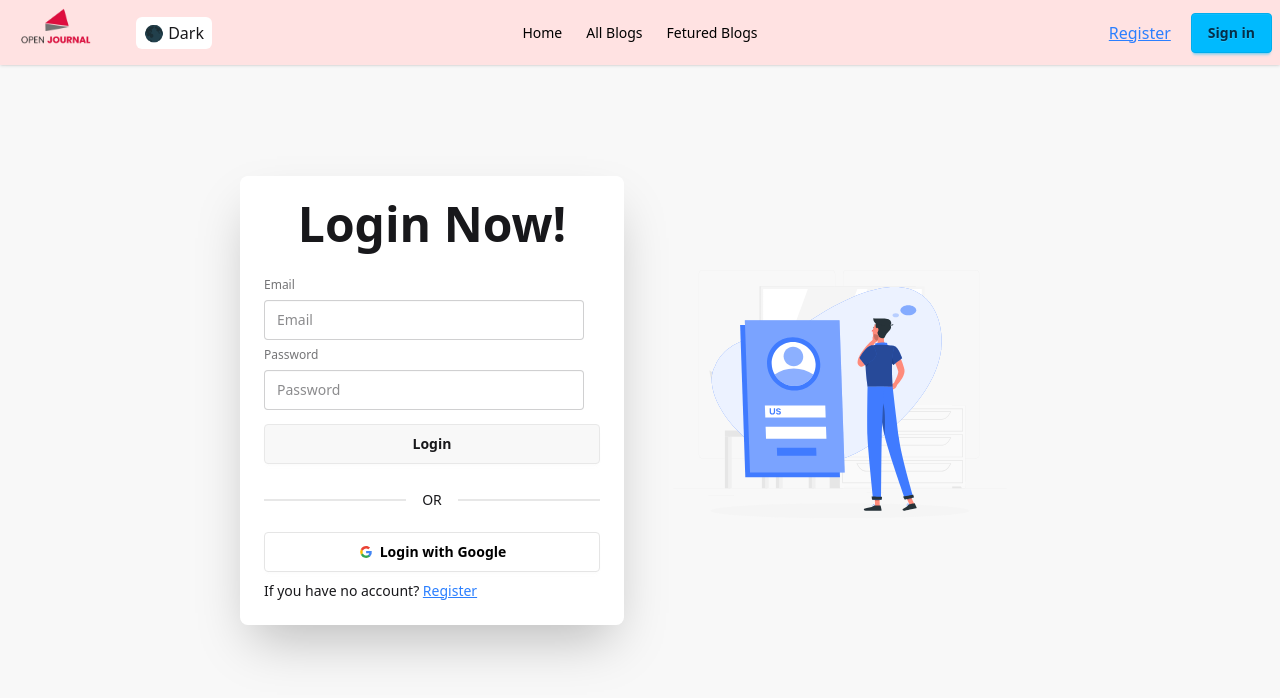
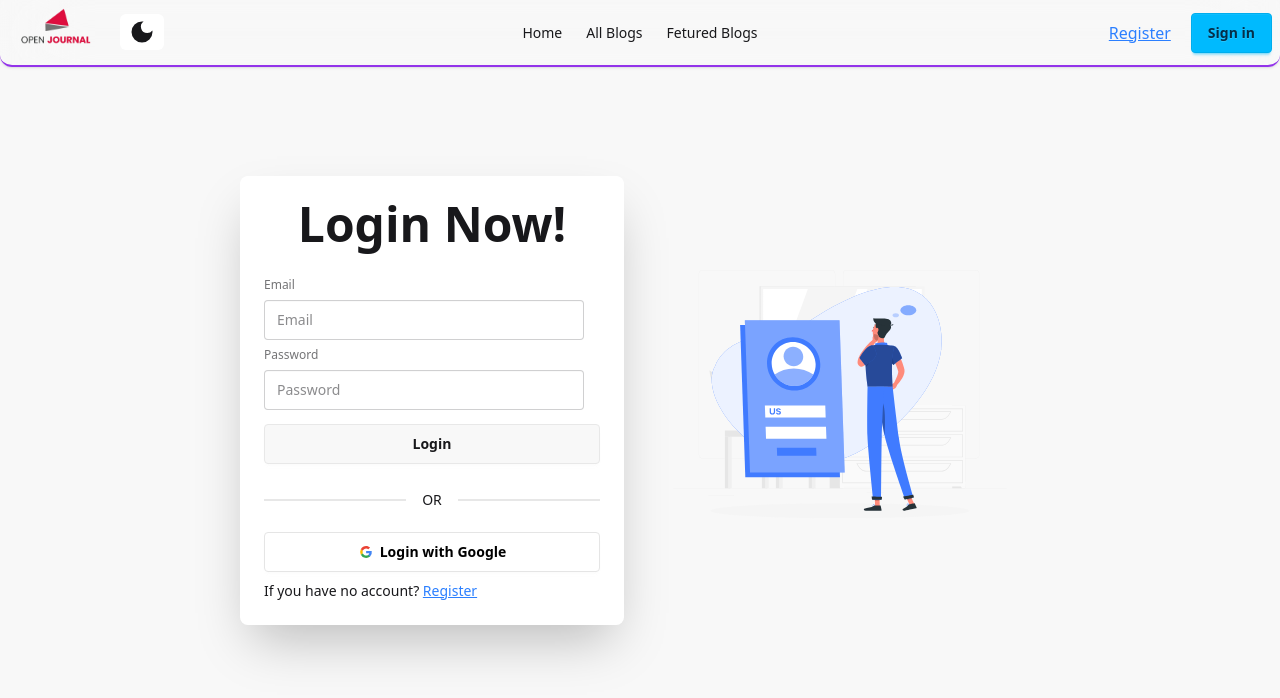
Before and after one commit to ratulislam46/openjournal-client, a React (Vite) app: page /login in a window 1280 px wide. Shown: the top 698 px of the page. Built offline with nearby package versions, Linux system fonts and the light colour scheme; no server answers.

Commit message:
update navbar and modify recent blogs section

```diff
--- a/package.json
+++ b/package.json
@@ -21,6 +21,7 @@
     "framer-motion": "^12.18.1",
     "lottie-react": "^2.4.1",
     "motion": "^12.18.1",
+    "ogl": "^1.0.11",
     "react": "^19.1.0",
     "react-data-table-component": "^7.7.0",
     "react-dom": "^19.1.0",
--- a/src/App.css
+++ b/src/App.css
@@ -4,3 +4,9 @@
     margin-right: 2px;
     color: white;
 }
+
+.particles-container {
+  position: relative;
+  width: 100%;
+  height: 100%;
+}
--- a/src/Components/Footer/Footer.jsx
+++ b/src/Components/Footer/Footer.jsx
@@ -3,7 +3,7 @@ import logo from '../../../public/logo.png'
 
 const Footer = () => {
     return (
-        <footer className="footer sm:footer-horizontal bg-red-200 text-base-content p-10">
+        <footer className="footer sm:footer-horizontal bg-gray-900 text-white p-10">
             <aside>
                 <img src={logo} alt="log" className='w-24'/>
                 <p className='w-[70%]'>
--- a/src/Components/Navbar/Navbar.jsx
+++ b/src/Components/Navbar/Navbar.jsx
@@ -3,6 +3,8 @@ import logo from '../../../public/logo.png'
 import { AuthContext } from '../../Auth/AuthProvider';
 import { use, useEffect, useState } from 'react';
 import toast from 'react-hot-toast';
+import { MdDarkMode } from "react-icons/md";
+import { MdLightMode } from "react-icons/md";
 
 const Navbar = () => {
 
@@ -40,7 +42,7 @@ const Navbar = () => {
     }, [theme]);
 
     return (
-        <div className='shadow-sm fixed top-0 left-0 w-full z-50 bg-red-100 '>
+        <div className='shadow-sm fixed top-0 left-0 w-full z-50 border-b-2 border-primary rounded-b-xl backdrop-blur-2xl'>
             <div className="navbar container mx-auto">
                 <div className="navbar-start">
                     <div className="dropdown">
@@ -60,18 +62,18 @@ const Navbar = () => {
                     </Link>
 
                     {/* Right side toggle button */}
-                    <div className="flex-none ml-4 lg:ml-8">
+                    <div className="flex-none ml-8 md:ml-4">
                         <button
                             className="px-2 py-1 rounded-md bg-base-100"
                             onClick={() => setTheme(theme === "light" ? "dark" : "light")}
                         >
-                            {theme === "light" ? "🌑 Dark" : "🔆 Light"}
+                            {theme === "light" ? <MdDarkMode size={28} /> : <MdLightMode size={28} />}
                         </button>
                     </div>
 
                 </div>
                 <div className="navbar-center hidden lg:flex">
-                    <ul className="menu menu-horizontal px-1 text-black">
+                    <ul className="menu menu-horizontal px-1 text-base-content">
                         {
                             links
                         }
--- a/src/Extra/Talk/Talk.jsx
+++ b/src/Extra/Talk/Talk.jsx
@@ -6,14 +6,14 @@ const Talk = () => {
         <div>
             <div className='px-2 lg:px-0'>
                 <div className='lg:flex justify-between items-center my-24'>
-                    <div className=' space-y-5'>
+                    <div data-aos="zoom-in-up" className=' space-y-5'>
                         <h3 className='text-xl text-amber-500 font-semibold'>Talk to support</h3>
                         <h1 className='text-2xl md:text-3xl lg:text-5xl font-semibold -mt-4 '>Frequently asked questiions</h1>
                         <p className='text-base-content'>Find answers to your questions instantly. Need more guidance? Dive into our extensive documentation for all your queries.</p>
                         <Link to='/'><button className='btn bg-amber-400 px-6 md:px-8 lg:px-10 p rounded'>Contact Our Team</button></Link>
                     </div>
 
-                    <div className='mt-12 lg:mt-0'>
+                    <div data-aos="zoom-in-up" className='mt-12 lg:mt-0'>
                         <div className="collapse collapse-plus bg-base-100 border border-base-300">
                             <input type="radio" name="my-accordion-3" defaultChecked />
                             <div className="collapse-title font-semibold">Why is traveling important?</div>
--- a/src/Home/CustomerSay.jsx
+++ b/src/Home/CustomerSay.jsx
@@ -103,7 +103,7 @@ const CustomerSay = () => {
     };
 
     return (
-        <div data-aos="zoom-in-right" className="flex flex-col items-center justify-center pt-0 lg:pt-6 pb-20">
+        <div className="flex flex-col items-center justify-center pt-0 lg:pt-6 pb-20">
 
             {/* image  */}
             <div>
@@ -124,12 +124,12 @@ const CustomerSay = () => {
                 </span>
 
             </h2>
-            <p className="text-center mb-10 text-base-content">
+            <p data-aos="zoom-in-up" className="text-center mb-10 text-base-content">
                 Enhance posture, mobility, and well-being effortlessly with Posture Pro. Achieve proper alignment, reduce pain, and strengthen your body with ease!
             </p>
 
             {/* Card Carousel */}
-            <div className="flex items-center justify-center gap-4 flex-wrap mb-8">
+            <div  data-aos="zoom-in-up" className="flex items-center justify-center gap-4 flex-wrap mb-8">
                 {/* Hide on mobile, show on md+ */}
                 {renderCard(customers[prevIndex], 'side', true)}
                 {renderCard(customers[currentIndex], 'center')}
--- a/src/Home/NewLetter.jsx
+++ b/src/Home/NewLetter.jsx
@@ -13,7 +13,7 @@ const NewLetter = () => {
 
     return (
         <div className='py-20 pt-10'>
-            <div data-aos="zoom-in-right" className='w-11/12 mx-auto'>
+            <div data-aos="zoom-in-up" className='w-11/12 mx-auto'>
                 <h1 className='text-5xl lg:text-6xl font-serif uppercase text-center'>N
                     <span className='text-2xl lg:text-4xl'>
                         <Typewriter
```
Also changed, not shown: src/Share/Loading/Loading.jsx (line endings or trailing spaces), 1 other file (tests, documents, lock files or other folders).
